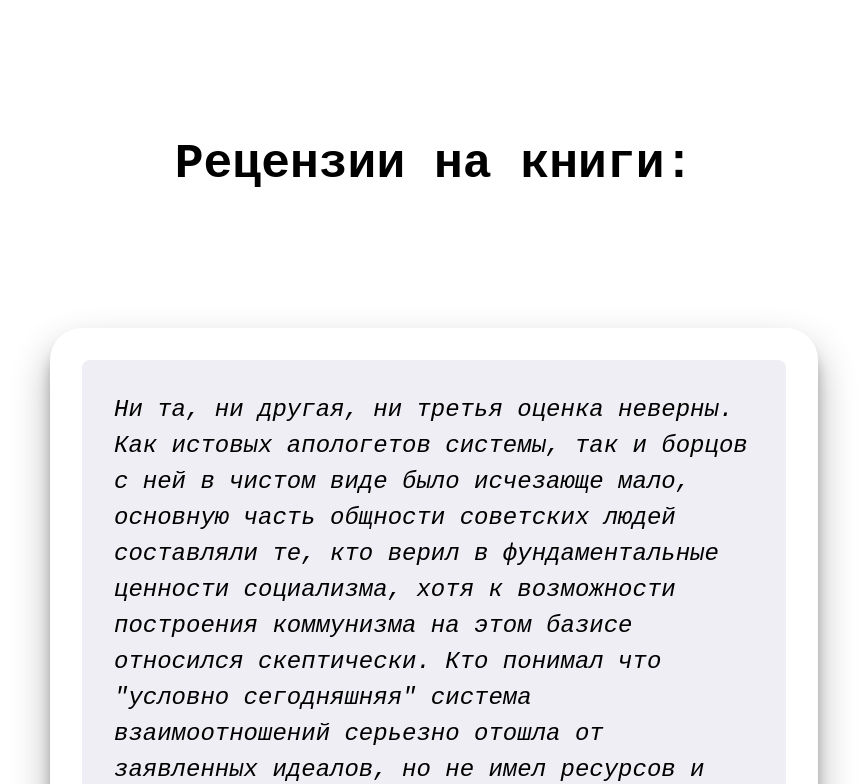
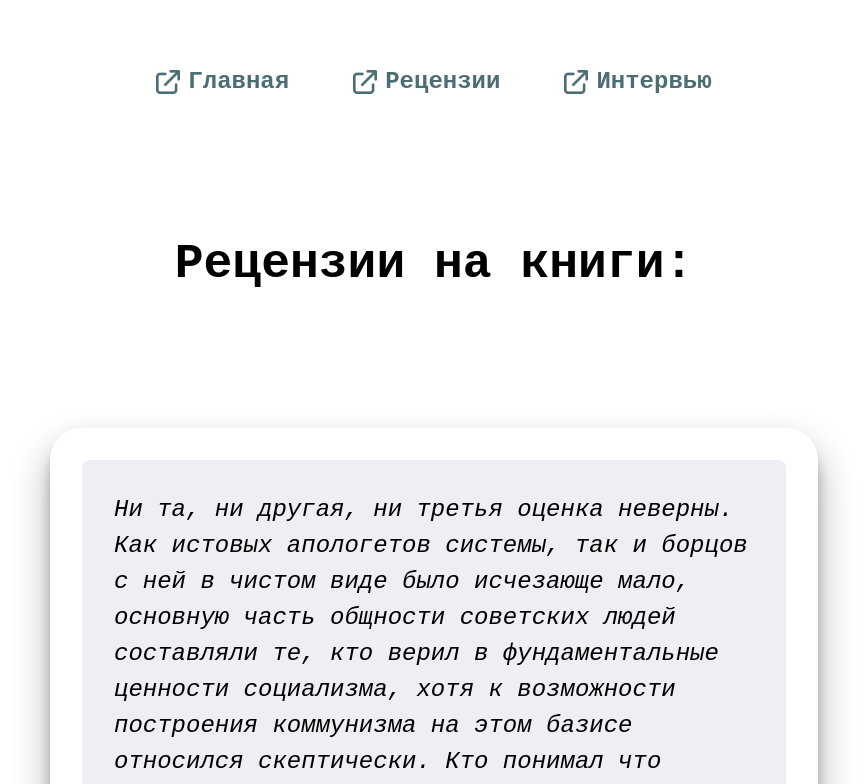
Before and after one commit to PixelQuasar/history-project-70s, a React (Vite) app: page /quotes in a window 1280 px wide. Shown: the top 784 px of the page, without its empty margins (206-1073 px from the left). Built offline with nearby package versions, Linux system fonts and the light colour scheme; no server answers.

Commit message:
quotes page navbar

```diff
--- a/src/pages/quotes-page/quotes-page.tsx
+++ b/src/pages/quotes-page/quotes-page.tsx
@@ -5,10 +5,12 @@ import {
   QuotePageWrapper,
   Title,
 } from "./styles.ts";
+import Navbar from "../../components/navbar";
 
 export const QuotesPage = () => {
   return (
     <QuotePageWrapper>
+      <Navbar />
       <Title>Рецензии на книги:</Title>
       <Quote>
         <QuoteContent>
--- a/src/pages/quotes-page/styles.ts
+++ b/src/pages/quotes-page/styles.ts
@@ -3,7 +3,7 @@ import styled from "styled-components";
 export const QuotePageWrapper = styled.div`
   display: flex;
   flex-direction: column;
-  padding-top: 128px;
+  padding-top: 32px;
   padding-bottom: 256px;
   gap: 128px;
   background-color: #ffffff;
```
